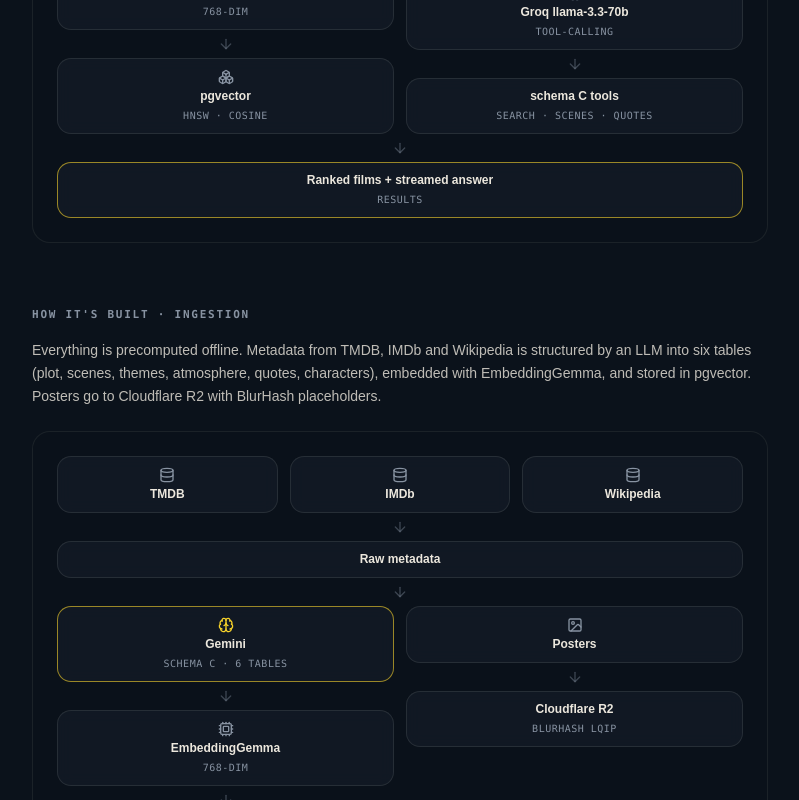
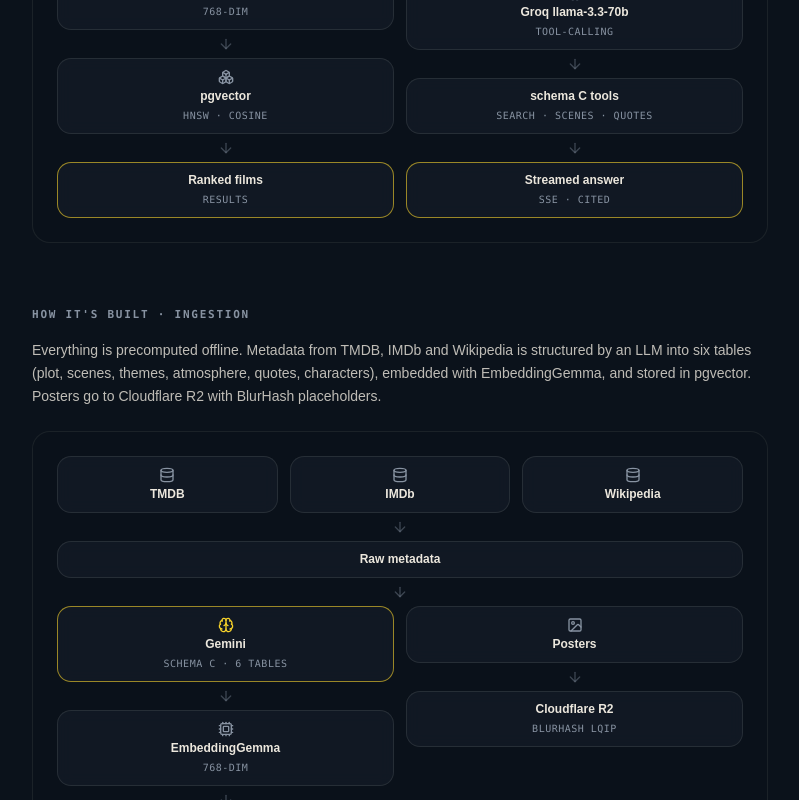
Before and after one commit to SzczepanGrela/movie-rag, a React (Vite) app in the folder frontend/: page /about in a window 1280 px wide. Shown: the part 1160-1960 px from the top of the page, without its empty margins (240-1039 px from the left). Built offline with nearby package versions, Linux system fonts and the light colour scheme; no server answers.

Commit message:
fix(frontend): regroup Turnstile under Infra and split serving diagram outputs

```diff
--- a/frontend/src/components/about/Diagram.tsx
+++ b/frontend/src/components/about/Diagram.tsx
@@ -84,6 +84,8 @@
           <DiagramNode icon={Cpu} label="EmbeddingGemma" sub="768-dim" />
           <Connector />
           <DiagramNode icon={Boxes} label="pgvector" sub="HNSW · cosine" />
+          <Connector />
+          <DiagramNode accent label="Ranked films" sub="results" />
         </div>
         <div>
           <DiagramNode
@@ -100,15 +102,9 @@
           />
           <Connector />
           <DiagramNode label="schema C tools" sub="search · scenes · quotes" />
+          <Connector />
+          <DiagramNode accent label="Streamed answer" sub="SSE · cited" />
         </div>
-      </div>
-      <Connector />
-      <div className="flex">
-        <DiagramNode
-          accent
-          label="Ranked films + streamed answer"
-          sub="results"
-        />
       </div>
     </DiagramFrame>
   );
--- a/frontend/src/routes/about.tsx
+++ b/frontend/src/routes/about.tsx
@@ -42,10 +42,6 @@
       },
       { label: "Gemini", href: "https://ai.google.dev/" },
       { label: "Groq", href: "https://groq.com/" },
-      {
-        label: "Cloudflare Turnstile",
-        href: "https://www.cloudflare.com/products/turnstile/",
-      },
     ],
   },
   {
@@ -55,6 +51,10 @@
       {
         label: "Cloudflare R2",
         href: "https://www.cloudflare.com/developer-platform/r2/",
+      },
+      {
+        label: "Cloudflare Turnstile",
+        href: "https://www.cloudflare.com/products/turnstile/",
       },
       {
         label: "Nginx Proxy Manager",
```
